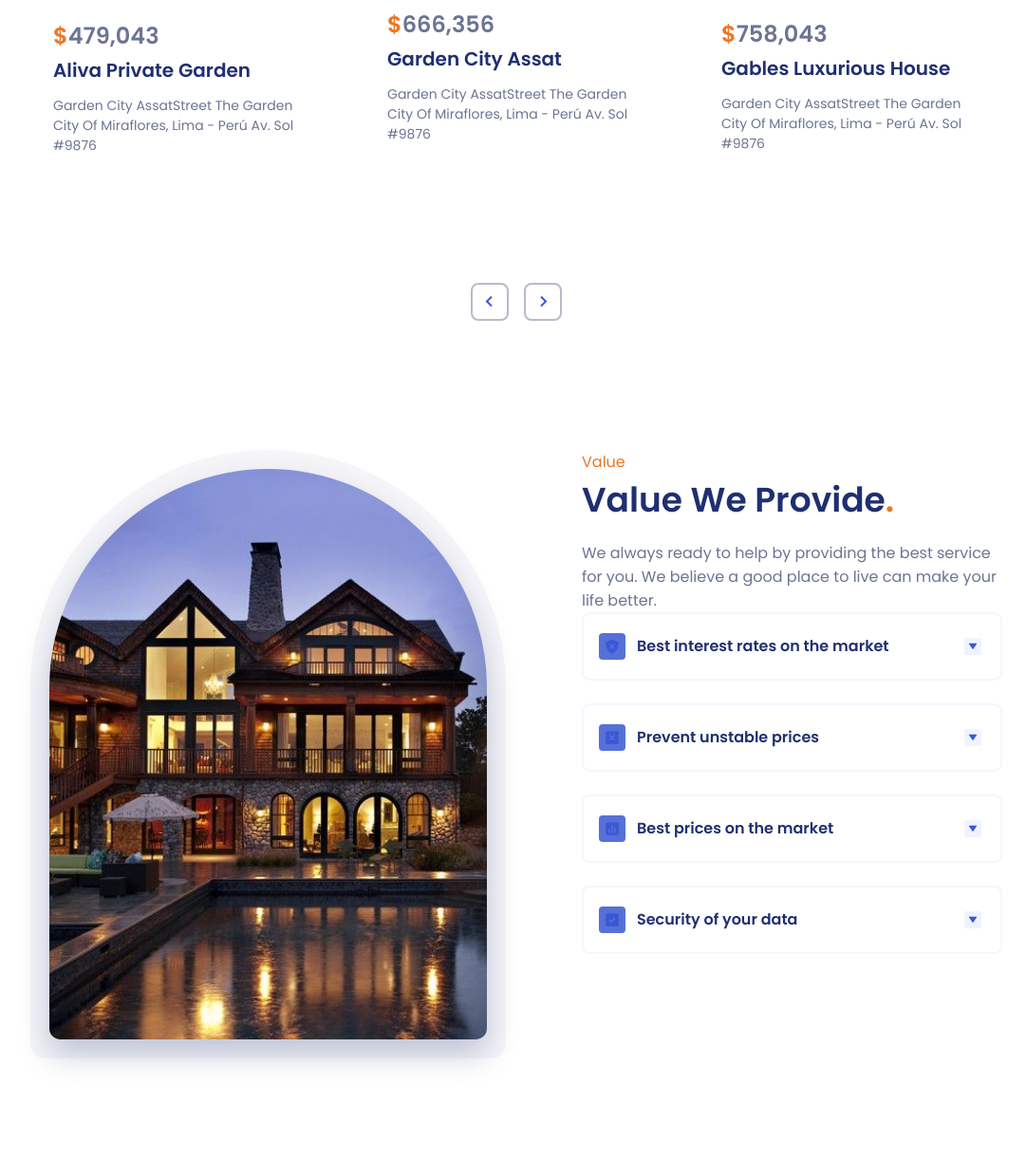
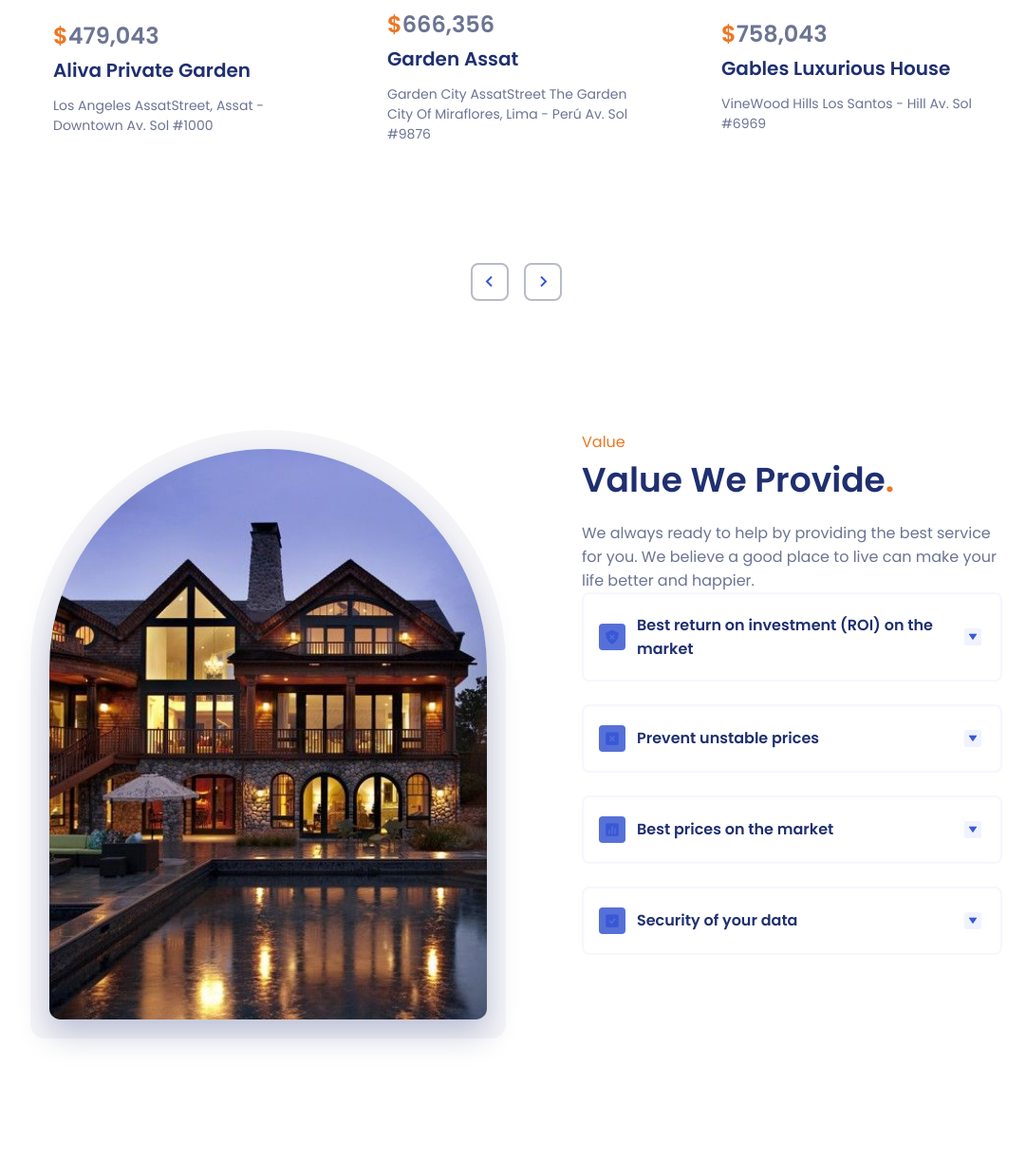
Before and after one commit to DaRkZ1177/Skyline-Realestate-Website, a plain HTML site: page index.html in a window 1280 px wide. Shown: the part 1619-2840 px from the top of the page at 95% size, without its empty margins (96-1177 px from the left). Drawn offline with nearby package versions, Linux system fonts and the light colour scheme.

Commit message:
Update index.html
text edit

```diff
--- a/index.html
+++ b/index.html
@@ -163,7 +163,7 @@
                                         <span>$</span>666,356
                                     </h2>
                                     <h3 class="popular__title">
-                                        Garden City Assat
+                                        Garden Assat
                                     </h3>
                                     <p class="popular__description">
                                         Garden City AssatStreet The Garden City Of Miraflores,
@@ -183,8 +183,8 @@
                                         Gables Luxurious House
                                     </h3>
                                     <p class="popular__description">
-                                        Garden City AssatStreet The Garden City Of Miraflores,
-                                         Lima - Perú Av. Sol #9876
+                                        VineWood Hills
+                                         Los Santos - Hill Av. Sol #6969
                                     </p>
                                 </div>
                             </article>
@@ -197,11 +197,11 @@
                                         <span>$</span>359,159
                                     </h2>
                                     <h3 class="popular__title">
-                                        Garden Orchard City
+                                        Green Hill House
                                     </h3>
                                     <p class="popular__description">
-                                        Garden City AssatStreet The Garden City Of Miraflores,
-                                         Lima - Perú Av. Sol #9876
+                                        VineWood Hills
+                                         Los Santos - Hill Av. Sol #8888
                                     </p>
                                 </div>
                             </article>
@@ -234,8 +234,8 @@
                                         Aliva Private Garden
                                     </h3>
                                     <p class="popular__description">
-                                        Garden City AssatStreet The Garden City Of Miraflores,
-                                         Lima - Perú Av. Sol #9876
+                                        Los Angeles AssatStreet,
+                                         Assat - Downtown Av. Sol #1000
                                     </p>
                                 </div>
                             </article>
@@ -270,7 +270,7 @@
                             </h2>
                             <p class="value__description">
                                 We always ready to help by providing the best service for you.
-                                We believe a good place to live can make your life better.
+                                We believe a good place to live can make your life better and happier.
                             </p>
                         </div>
 
@@ -279,7 +279,7 @@
                                 <header class="value__accordion-header">
                                     <i class='bx bxs-shield-x value__accordion-icon'></i>
                                     <h3 class="value__accordion-title">
-                                        Best interest rates on the market
+                                        Best return on investment (ROI) on the market
                                     </h3>
                                     <div class="value__accordion-arrow">
                                         <i class='bx bxs-down-arrow'></i>
@@ -308,9 +308,8 @@
 
                                 <div class="value__accordion-content">
                                     <p class="value__accordion-description">
-                                        Price we provides is the best for you,
-                                        we guarantee no price changes on your property due
-                                        to various unexpected costs that may come.
+                                        We are fortunate that recent years have offered periods
+                                        of stability and limited exposure to cost increases.
                                     </p>
                                 </div>
                             </div>
@@ -328,9 +327,8 @@
 
                                 <div class="value__accordion-content">
                                     <p class="value__accordion-description">
-                                        Price we provides is the best for you,
-                                        we guarantee no price changes on your property due
-                                        to various unexpected costs that may come.
+                                            We can guarantee that we have best price on the
+                                            market for all different big or small properties.
                                     </p>
                                 </div>
                             </div>
@@ -348,9 +346,8 @@
 
                                 <div class="value__accordion-content">
                                     <p class="value__accordion-description">
-                                        Price we provides is the best for you,
-                                        we guarantee no price changes on your property due
-                                        to various unexpected costs that may come.
+                                        We guarantee your personal information security unless
+                                        its legal authorities who needs them LMAO
                                     </p>
                                 </div>
                             </div>
@@ -471,7 +468,7 @@
                         Get Started with Skyline
                     </h1>
                     <p class="subscribe__description">
-                        Subscribe and find super attractive price
+                        Signup and find super attractive price
                         quotes from us, Find your residence soon
                     </p>
                     <a href="#" class="button subscribe__button">
@@ -489,7 +486,7 @@
                         Skyline <i class='bx bxs-home-alt-2'></i>
                     </a>
                     <p class="footer__description">
-                        Our vision is to make all people <br>
+                        Our vision is to find all people <br>
                         the best place to live for them.
                     </p>
                 </div>
@@ -571,7 +568,7 @@
 
             <div class="footer__info container">
                 <span class="footer__copy">
-                    &#169; Bedimcode. All rigths reserved
+                    &#169; SkylineEstates. All rigths reserved
                 </span>
 
                 <div class="footer__privacy">
```
